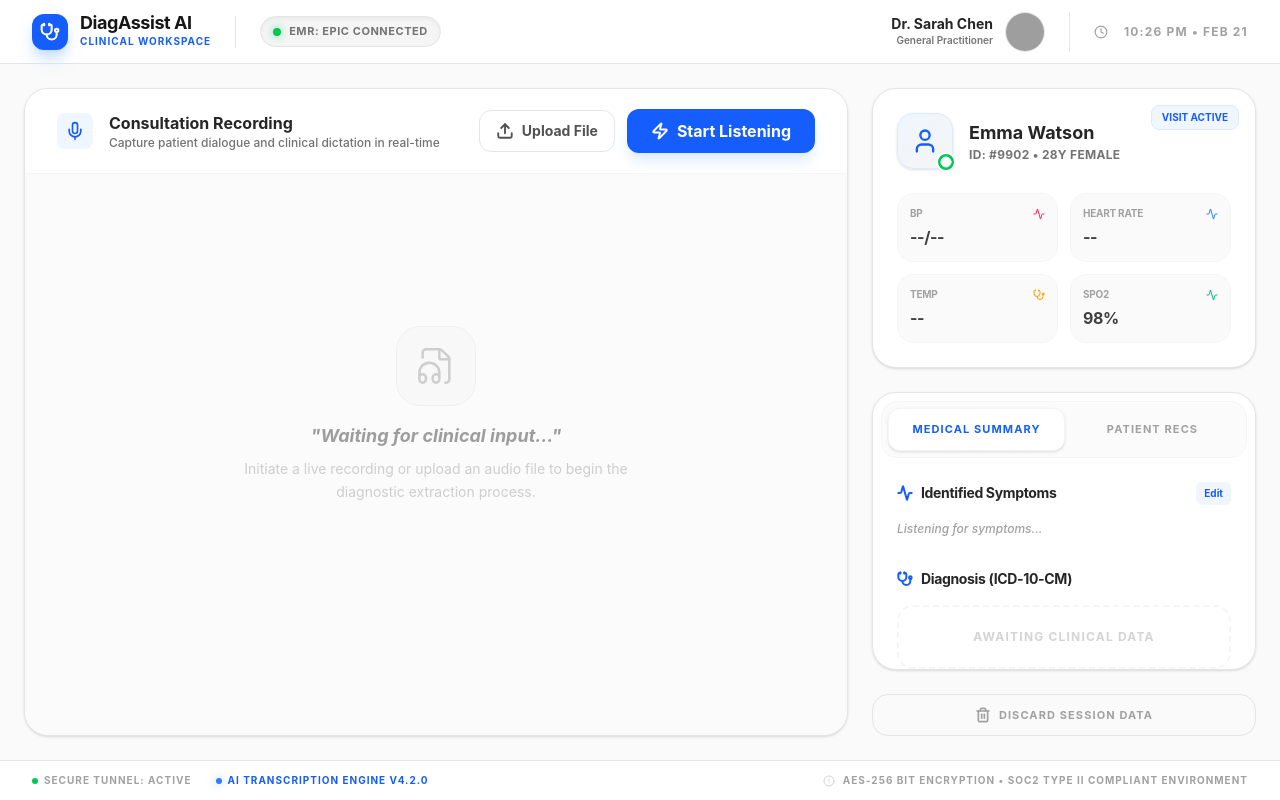
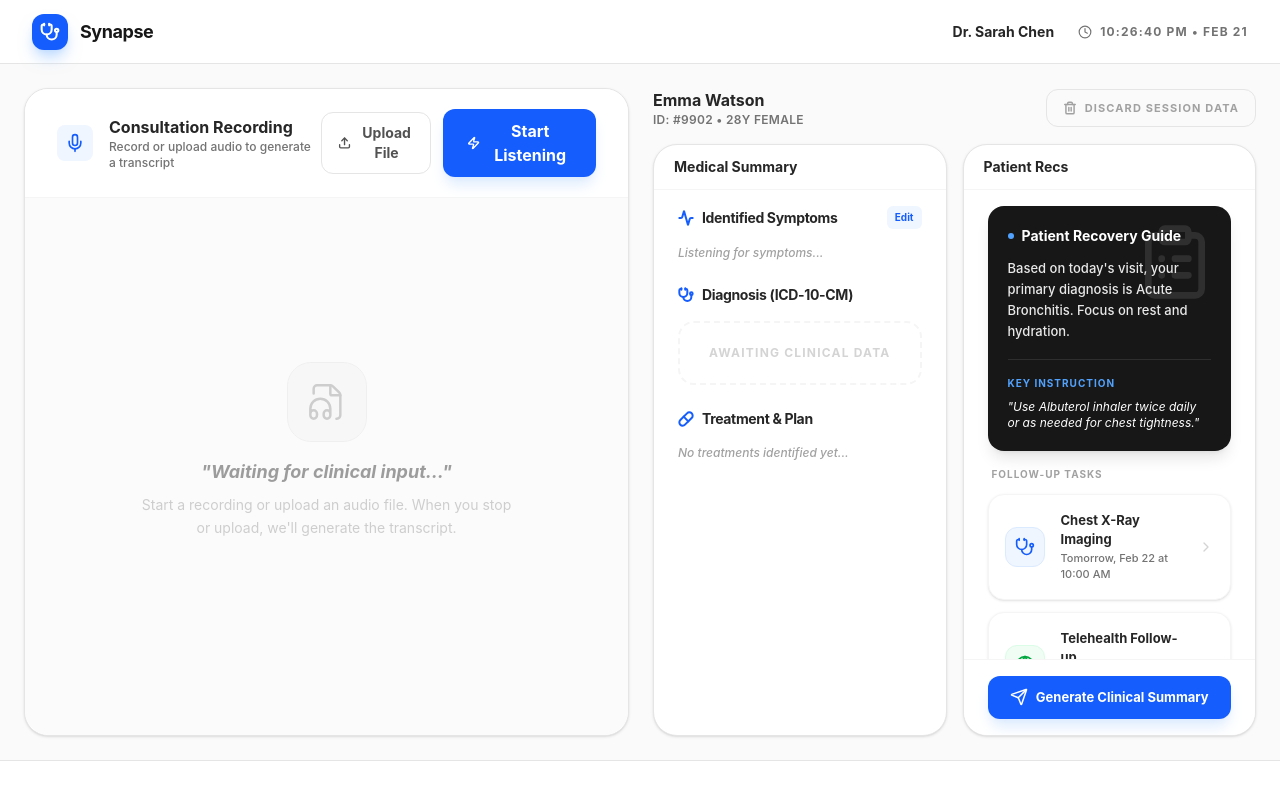
Before and after one commit to AakristG/Synapse, a React (Vite) app in the folder frontend/: page / in a window 1280 px wide. Built offline with nearby package versions, Linux system fonts and the light colour scheme; grey boxes are pictures that could not be loaded.

Commit message:
frontend v2

```diff
--- a/frontend/src/pages/Consultation.jsx
+++ b/frontend/src/pages/Consultation.jsx
@@ -6,11 +6,9 @@ import {
   ClipboardList,
   Stethoscope,
   Pill,
-  User,
   Globe,
   CheckCircle2,
   Trash2,
-  AlertCircle,
   Upload,
   FileAudio,
   Loader2,
@@ -38,10 +36,9 @@ const MOCK_TRANSCRIPT_LINES = [
 export default function Consultation() {
   const [isRecording, setIsRecording] = useState(false)
   const [isUploading, setIsUploading] = useState(false)
+  const [isProcessing, setIsProcessing] = useState(false)
   const [transcript, setTranscript] = useState([])
-  const [currentLineIndex, setCurrentLineIndex] = useState(0)
-  const [activeTab, setActiveTab] = useState('medical')
-  const [vitals, setVitals] = useState({ bp: '--/--', hr: '--', temp: '--', oxy: '98' })
+  const [now, setNow] = useState(() => new Date())
   const [symptoms, setSymptoms] = useState([])
   const [diagnosis, setDiagnosis] = useState([])
   const [meds, setMeds] = useState([])
@@ -54,36 +51,33 @@ export default function Consultation() {
     if (text.includes('weak')) setSymptoms((prev) => [...new Set([...prev, 'Generalized weakness'])])
     if (text.includes('fever')) setSymptoms((prev) => [...new Set([...prev, 'Febrile illness'])])
     if (text.includes('tight')) setSymptoms((prev) => [...new Set([...prev, 'Chest tightness'])])
-    if (text.includes('Blood pressure is 120 over 80')) setVitals((v) => ({ ...v, bp: '120/80' }))
-    if (text.includes('Heart rate is 88')) setVitals((v) => ({ ...v, hr: '88 bpm' }))
-    if (text.includes('Temperature is currently 99.4')) setVitals((v) => ({ ...v, temp: '99.4°F' }))
     if (text.includes('bronchitis')) setDiagnosis((prev) => [...new Set([...prev, 'Acute Bronchitis (J20.9)'])])
     if (text.includes('Albuterol')) setMeds((prev) => [...new Set([...prev, 'Albuterol Inhaler (90mcg)'])])
   }
 
+  useEffect(() => {
+    const tick = setInterval(() => setNow(new Date()), 1000)
+    return () => clearInterval(tick)
+  }, [])
+
   const scrollToBottom = () => transcriptEndRef.current?.scrollIntoView({ behavior: 'smooth' })
   useEffect(() => { scrollToBottom() }, [transcript])
-
-  useEffect(() => {
-    let interval
-    if (isRecording && currentLineIndex < MOCK_TRANSCRIPT_LINES.length) {
-      interval = setInterval(() => {
-        const nextLine = MOCK_TRANSCRIPT_LINES[currentLineIndex]
-        processTranscriptLine(nextLine)
-        setTranscript((prev) => [...prev, nextLine])
-        setCurrentLineIndex((prev) => prev + 1)
-        if (currentLineIndex === MOCK_TRANSCRIPT_LINES.length - 1) {
-          setIsRecording(false)
-          toast.success('Consultation recording complete and analyzed.')
-        }
-      }, 2500)
-    }
-    return () => clearInterval(interval)
-  }, [isRecording, currentLineIndex])
 
   const startSession = () => {
     resetSession()
     setIsRecording(true)
+  }
+
+  const stopRecording = () => {
+    setIsRecording(false)
+    setIsProcessing(true)
+    toast.info('Creating transcript from recording...')
+    setTimeout(() => {
+      setTranscript(MOCK_TRANSCRIPT_LINES)
+      MOCK_TRANSCRIPT_LINES.forEach((line) => processTranscriptLine(line))
+      setIsProcessing(false)
+      toast.success('Recording transcribed and analyzed.')
+    }, 3000)
   }
 
   const handleFileUpload = (e) => {
@@ -96,66 +90,46 @@ export default function Consultation() {
         setTranscript(MOCK_TRANSCRIPT_LINES)
         MOCK_TRANSCRIPT_LINES.forEach((line) => processTranscriptLine(line))
         setIsUploading(false)
-        toast.success('Audio file processed and analyzed.')
+        toast.success('Recording transcribed and analyzed.')
       }, 3000)
     }
   }
 
   const resetSession = () => {
     setTranscript([])
-    setCurrentLineIndex(0)
     setSymptoms([])
     setDiagnosis([])
     setMeds([])
-    setVitals({ bp: '--/--', hr: '--', temp: '--', oxy: '98' })
   }
 
   const handleSendSummary = () => {
     toast.promise(new Promise((resolve) => setTimeout(resolve, 1500)), {
-      loading: 'Generating and sending summary...',
-      success: 'Summary sent to Emma Watson!',
-      error: 'Failed to send summary.',
+      loading: 'Generating clinical summary...',
+        success: 'Clinical summary generated.',
+        error: 'Failed to generate summary.',
     })
   }
 
   return (
     <div className="flex flex-col h-screen bg-neutral-50 overflow-hidden font-sans text-neutral-900">
       <header className="h-16 shrink-0 border-b border-neutral-200 bg-white px-8 flex items-center justify-between z-20">
-        <div className="flex items-center gap-6">
         <div className="flex items-center gap-3">
           <div className="w-9 h-9 bg-blue-600 rounded-xl flex items-center justify-center text-white shadow-lg shadow-blue-200">
             <Stethoscope size={20} strokeWidth={2.5} />
           </div>
-            <div>
-              <h1 className="font-bold text-lg tracking-tight leading-none">DiagAssist AI</h1>
-              <p className="text-[10px] text-blue-600 font-bold uppercase tracking-widest mt-0.5">Clinical Workspace</p>
-            </div>
-          </div>
-          <div className="h-8 w-px bg-neutral-200" />
-          <div className="flex items-center gap-2 bg-neutral-100 px-3 py-1.5 rounded-full border border-neutral-200 shadow-inner">
-            <div className="w-2 h-2 rounded-full bg-green-500 shadow-[0_0_8px_rgba(34,197,94,0.6)]" />
-            <span className="text-[11px] font-bold text-neutral-500 uppercase tracking-wider">EMR: Epic Connected</span>
-          </div>
+          <h1 className="font-bold text-lg tracking-tight leading-none">Synapse</h1>
         </div>
         <div className="flex items-center gap-6">
-          <div className="flex items-center gap-3 pr-6 border-r border-neutral-200">
-            <div className="text-right">
           <p className="text-sm font-bold leading-tight text-neutral-800">Dr. Sarah Chen</p>
-              <p className="text-[10px] text-neutral-500 font-semibold">General Practitioner</p>
-            </div>
-            <div className="w-10 h-10 rounded-full bg-neutral-100 flex items-center justify-center overflow-hidden ring-2 ring-white shadow-sm border border-neutral-200">
-              <img src="https://images.unsplash.com/photo-1559839734-2b71ea197ec2?w=100&h=100&fit=crop" alt="Doctor" className="w-full h-full object-cover" />
-            </div>
-          </div>
-          <div className="flex items-center gap-4 text-neutral-400 font-bold text-xs uppercase tracking-widest bg-white">
+          <div className="flex items-center gap-2 text-neutral-500 font-bold text-xs uppercase tracking-widest">
             <Clock size={14} />
-            {new Date().toLocaleTimeString([], { hour: '2-digit', minute: '2-digit' })} • {new Date().toLocaleDateString('en-US', { month: 'short', day: 'numeric' })}
+            {now.toLocaleTimeString([], { hour: '2-digit', minute: '2-digit', second: '2-digit' })} • {now.toLocaleDateString('en-US', { month: 'short', day: 'numeric' })}
           </div>
         </div>
       </header>
 
-      <main className="flex-1 flex overflow-hidden p-6 gap-6">
-        <section className="flex-1 flex flex-col bg-white rounded-3xl border border-neutral-200 shadow-sm overflow-hidden relative">
+      <main className="flex-1 flex overflow-hidden p-6 gap-6 items-stretch min-h-0">
+        <section className="flex-1 min-w-0 flex flex-col bg-white rounded-3xl border border-neutral-200 shadow-sm overflow-hidden relative min-h-0">
           <div className="px-8 py-5 border-b border-neutral-100 flex items-center justify-between bg-white z-10">
             <div className="flex items-center gap-4">
               <div className={`p-2 rounded-lg ${isRecording ? 'bg-red-50 text-red-600' : 'bg-blue-50 text-blue-600'}`}>
@@ -163,7 +137,7 @@ export default function Consultation() {
               </div>
               <div>
                 <h2 className="font-bold text-neutral-800">Consultation Recording</h2>
-                <p className="text-xs text-neutral-500 font-medium">Capture patient dialogue and clinical dictation in real-time</p>
+                <p className="text-xs text-neutral-500 font-medium">Record or upload audio to generate a transcript</p>
               </div>
             </div>
             <div className="flex items-center gap-3">
@@ -187,40 +161,51 @@ export default function Consultation() {
                 </button>
               ) : (
                 <button
-                  onClick={() => setIsRecording(false)}
+                  onClick={stopRecording}
                   className="flex items-center gap-2 px-6 py-2.5 bg-red-600 text-white rounded-xl font-bold shadow-lg shadow-red-100 hover:bg-red-700 transition-all active:scale-95 animate-pulse"
                 >
                   <Square size={18} fill="currentColor" />
-                  Stop Capture
+                  Stop & Transcribe
                 </button>
               )}
             </div>
           </div>
 
-          <div className="flex-1 overflow-auto px-8 py-6 space-y-6 bg-neutral-50/80">
+          <div className="flex-1 min-h-0 flex flex-col overflow-auto px-6 py-4 space-y-4 bg-neutral-50/80 rounded-b-3xl">
             <AnimatePresence initial={false}>
-              {transcript.length === 0 && !isRecording && !isUploading && (
-                <div className="h-full flex flex-col items-center justify-center text-neutral-400 space-y-4 opacity-50">
+              {transcript.length === 0 && !isRecording && !isUploading && !isProcessing && (
+                <div className="flex-1 flex flex-col items-center justify-center text-neutral-400 space-y-4 opacity-50 min-h-[240px]">
                   <div className="w-20 h-20 rounded-3xl bg-neutral-100 flex items-center justify-center border border-neutral-200">
                     <FileAudio size={40} strokeWidth={1.5} />
                   </div>
                   <div className="text-center max-w-sm">
                     <p className="font-bold text-neutral-700 text-lg italic">&quot;Waiting for clinical input...&quot;</p>
-                    <p className="text-sm mt-2 leading-relaxed">Initiate a live recording or upload an audio file to begin the diagnostic extraction process.</p>
+                    <p className="text-sm mt-2 leading-relaxed">Start a recording or upload an audio file. When you stop or upload, we&apos;ll generate the transcript.</p>
                   </div>
                 </div>
               )}
-              {isUploading && (
-                <div className="h-full flex flex-col items-center justify-center">
+              {isRecording && transcript.length === 0 && (
+                <div className="min-h-[200px] flex flex-col items-center justify-center py-8 text-neutral-500">
+                  <div className="w-16 h-16 rounded-full bg-red-100 flex items-center justify-center mb-4 animate-pulse">
+                    <Mic size={28} className="text-red-600" />
+                  </div>
+                  <p className="font-bold text-neutral-700">Recording in progress</p>
+                  <p className="text-xs mt-1">Click &quot;Stop & Transcribe&quot; when done to generate the transcript.</p>
+                </div>
+              )}
+              {(isUploading || isProcessing) && (
+                <div className="min-h-[200px] flex flex-col items-center justify-center py-8">
                   <div className="relative">
-                    <Loader2 size={64} className="animate-spin text-blue-100" />
-                    <Activity size={32} className="absolute top-1/2 left-1/2 -translate-x-1/2 -translate-y-1/2 text-blue-600 animate-pulse" />
+                    <Loader2 size={48} className="animate-spin text-blue-200" />
+                    <Activity size={24} className="absolute top-1/2 left-1/2 -translate-x-1/2 -translate-y-1/2 text-blue-600 animate-pulse" />
                   </div>
-                  <p className="mt-6 font-bold text-neutral-600 tracking-tight">Processing clinical audio...</p>
+                  <p className="mt-4 font-bold text-neutral-600 tracking-tight">
+                    {isProcessing ? 'Creating transcript from recording...' : 'Processing audio...'}
+                  </p>
                   <p className="text-xs text-neutral-400 mt-1 uppercase tracking-widest font-bold">Identifying speakers & entities</p>
                 </div>
               )}
-              {!isUploading &&
+              {!isUploading && !isProcessing &&
                 transcript.map((line, idx) => (
                   <motion.div
                     key={idx}
@@ -229,7 +214,7 @@ export default function Consultation() {
                     className={`flex flex-col ${line.speaker === 'Clinician' ? 'items-end' : 'items-start'}`}
                   >
                     <div
-                      className={`max-w-[75%] p-5 rounded-2xl text-[15px] leading-relaxed relative ${
+                      className={`max-w-[85%] p-3 rounded-xl text-[13px] leading-relaxed relative ${
                         line.speaker === 'Clinician'
                           ? 'bg-blue-600 text-white rounded-tr-none shadow-xl shadow-blue-100/50'
                           : 'bg-white border border-neutral-100 text-neutral-800 rounded-tl-none shadow-sm'
@@ -274,64 +259,26 @@ export default function Consultation() {
           )}
         </section>
 
-        <aside className="w-96 shrink-0 flex flex-col gap-6">
-          <div className="bg-white rounded-3xl border border-neutral-200 p-6 shadow-sm overflow-hidden relative">
-            <div className="absolute top-0 right-0 p-4">
-              <div className="bg-blue-50 text-blue-600 px-2.5 py-1 rounded-lg text-[10px] font-bold border border-blue-100 uppercase">Visit Active</div>
+        <aside className="flex-1 min-w-0 flex gap-4 flex-col min-h-0">
+          <div className="shrink-0 flex items-center justify-between gap-4">
+            <div>
+              <h3 className="font-bold text-base text-neutral-800">Emma Watson</h3>
+              <p className="text-xs text-neutral-500 font-semibold uppercase tracking-wide">ID: #9902 • 28y Female</p>
             </div>
-            <div className="flex items-center gap-4 mb-6">
-              <div className="w-14 h-14 rounded-2xl bg-gradient-to-br from-blue-50 to-neutral-100 flex items-center justify-center text-blue-600 border border-blue-100 shadow-sm relative">
-                <User size={28} />
-                <div className="absolute -bottom-1 -right-1 w-5 h-5 bg-green-500 border-2 border-white rounded-full flex items-center justify-center text-[10px] text-white">
-                  <CheckCircle2 size={12} fill="currentColor" />
+            <button
+              onClick={resetSession}
+              className="shrink-0 py-2.5 px-4 border border-neutral-200 text-neutral-400 hover:text-red-500 hover:border-red-100 hover:bg-red-50 rounded-xl font-bold text-[11px] uppercase tracking-widest flex items-center justify-center gap-2 transition-all"
+            >
+              <Trash2 size={14} strokeWidth={2.5} />
+              Discard Session Data
+            </button>
           </div>
+          <div className="flex gap-4 flex-1 min-h-0 min-w-0">
+          <div className="flex-1 min-w-0 flex flex-col bg-white rounded-3xl border border-neutral-200 shadow-sm min-h-0 overflow-hidden">
+            <div className="px-5 py-3 border-b border-neutral-100 shrink-0">
+              <h3 className="text-sm font-bold text-neutral-800">Medical Summary</h3>
             </div>
-              <div>
-                <h3 className="font-bold text-lg text-neutral-800">Emma Watson</h3>
-                <p className="text-xs text-neutral-500 font-bold uppercase tracking-wide">ID: #9902 • 28y Female</p>
-              </div>
-            </div>
-            <div className="grid grid-cols-2 gap-3">
-              {[
-                { label: 'BP', value: vitals.bp, icon: Activity, color: 'text-rose-500' },
-                { label: 'Heart Rate', value: vitals.hr, icon: Activity, color: 'text-blue-500' },
-                { label: 'Temp', value: vitals.temp, icon: Stethoscope, color: 'text-amber-500' },
-                { label: 'SpO2', value: `${vitals.oxy}%`, icon: Activity, color: 'text-emerald-500' },
-              ].map((vital, i) => (
-                <div key={i} className="p-3 bg-neutral-50 rounded-2xl border border-neutral-100 hover:bg-white hover:border-blue-100 transition-all group">
-                  <div className="flex items-center justify-between mb-1">
-                    <p className="text-[10px] text-neutral-400 font-bold uppercase tracking-tight">{vital.label}</p>
-                    <vital.icon size={12} className={`${vital.color} group-hover:scale-110 transition-transform`} />
-                  </div>
-                  <p className="text-base font-bold text-neutral-700 tracking-tight">{vital.value}</p>
-                </div>
-              ))}
-            </div>
-          </div>
-
-          <div className="flex-1 bg-white rounded-3xl border border-neutral-200 shadow-sm flex flex-col overflow-hidden">
-            <nav className="flex bg-neutral-50/80 p-1.5 m-2 rounded-2xl border border-neutral-100">
-              <button
-                onClick={() => setActiveTab('medical')}
-                className={`flex-1 py-3 rounded-xl text-[11px] font-bold uppercase tracking-widest transition-all duration-300 ${
-                  activeTab === 'medical' ? 'bg-white text-blue-600 shadow-sm border border-neutral-100' : 'text-neutral-400 hover:text-neutral-600'
-                }`}
-              >
-                Medical Summary
-              </button>
-              <button
-                onClick={() => setActiveTab('patient')}
-                className={`flex-1 py-3 rounded-xl text-[11px] font-bold uppercase tracking-widest transition-all duration-300 ${
-                  activeTab === 'patient' ? 'bg-white text-blue-600 shadow-sm border border-neutral-100' : 'text-neutral-400 hover:text-neutral-600'
-                }`}
-              >
-                Patient Recs
-              </button>
-            </nav>
-
-            <div className="flex-1 overflow-auto px-6 py-4 space-y-8 scrollbar-hide">
-              {activeTab === 'medical' ? (
-                <div className="space-y-8">
+            <div className="flex-1 min-h-0 overflow-auto px-6 py-4 space-y-6">
               <section>
                     <div className="flex items-center justify-between mb-4">
                       <div className="flex items-center gap-2 text-neutral-800">
@@ -356,7 +303,7 @@ export default function Consultation() {
                       ) : (
                         <p className="text-xs text-neutral-400 italic font-medium">Listening for symptoms...</p>
                       )}
-                      {transcript.length > 0 && !isRecording && (
+                      {transcript.length > 0 && !isRecording && !isProcessing && (
                         <button className="w-8 h-8 rounded-xl border-2 border-dashed border-neutral-200 flex items-center justify-center text-neutral-400 hover:border-blue-400 hover:text-blue-600 transition-all">
                           <Plus size={14} />
                         </button>
@@ -424,9 +371,15 @@ export default function Consultation() {
                 </div>
               </section>
             </div>
-              ) : (
-                <div className="space-y-6">
-                  <div className="p-5 bg-neutral-900 rounded-3xl text-white shadow-xl shadow-neutral-200 relative overflow-hidden group">
+          </div>
+
+          <div className="flex-1 min-w-0 flex flex-col bg-white rounded-3xl border border-neutral-200 shadow-sm min-h-0 overflow-hidden">
+            <div className="px-5 py-3 border-b border-neutral-100 shrink-0">
+              <h3 className="text-sm font-bold text-neutral-800">Patient Recs</h3>
+            </div>
+            <div className="flex-1 min-h-0 flex flex-col overflow-hidden">
+              <div className="flex-1 min-h-0 overflow-auto px-6 py-4 space-y-4">
+              <div className="p-5 bg-neutral-900 rounded-2xl text-white shadow-lg relative overflow-hidden group">
                     <div className="absolute top-0 right-0 p-4 opacity-10 group-hover:opacity-20 transition-opacity">
                       <ClipboardList size={80} />
                     </div>
@@ -465,49 +418,23 @@ export default function Consultation() {
                   <ChevronRight size={16} className="text-neutral-300" />
                 </div>
               </div>
-                  <div className="pt-6 mt-auto">
+              </div>
+              <div className="shrink-0 px-6 py-4 border-t border-neutral-100 bg-white">
                 <button
                   onClick={handleSendSummary}
-                      className="w-full py-4 bg-blue-600 text-white rounded-2xl font-bold text-[13px] flex items-center justify-center gap-2 hover:bg-blue-700 shadow-lg shadow-blue-100 transition-all active:scale-[0.98] group"
+                  className="w-full py-3 bg-blue-600 text-white rounded-xl font-bold text-[13px] flex items-center justify-center gap-2 hover:bg-blue-700 shadow-lg shadow-blue-100 transition-all active:scale-[0.98] group"
                 >
                   <Send size={18} className="group-hover:translate-x-1 group-hover:-translate-y-1 transition-transform" />
-                      Send Clinical Summary
+                  Generate Clinical Summary
                 </button>
-                    <p className="text-[10px] text-center text-neutral-400 mt-4 font-bold uppercase tracking-tighter">
-                      Authenticated HIPAA-Secure Transfer
-                    </p>
               </div>
             </div>
-              )}
           </div>
           </div>
-
-          <button
-            onClick={resetSession}
-            className="w-full py-3 border border-neutral-200 text-neutral-400 hover:text-red-500 hover:border-red-100 hover:bg-red-50 rounded-2xl font-bold text-[11px] uppercase tracking-widest flex items-center justify-center gap-2 transition-all"
-          >
-            <Trash2 size={16} strokeWidth={2.5} />
-            Discard Session Data
-          </button>
         </aside>
       </main>
 
-      <footer className="h-10 bg-white border-t border-neutral-200 px-8 flex items-center justify-between text-[10px] font-bold text-neutral-400 uppercase tracking-widest z-20">
-        <div className="flex items-center gap-6">
-          <div className="flex items-center gap-1.5">
-            <div className="w-1.5 h-1.5 rounded-full bg-green-500" />
-            <span>Secure Tunnel: Active</span>
-          </div>
-          <div className="flex items-center gap-1.5">
-            <div className="w-1.5 h-1.5 rounded-full bg-blue-500 shadow-[0_0_8px_rgba(59,130,246,0.5)]" />
-            <span className="text-blue-600">AI Transcription Engine v4.2.0</span>
-          </div>
-        </div>
-        <div className="flex items-center gap-2">
-          <AlertCircle size={12} className="text-neutral-300" />
-          <span>AES-256 Bit Encryption • SOC2 Type II Compliant Environment</span>
-        </div>
-      </footer>
+      <footer className="h-10 shrink-0 bg-white border-t border-neutral-200 z-20" />
     </div>
   )
 }
```
Lines whose indentation alone changed are shown as unchanged.
